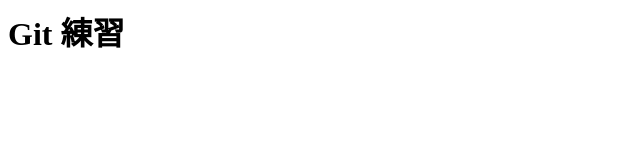
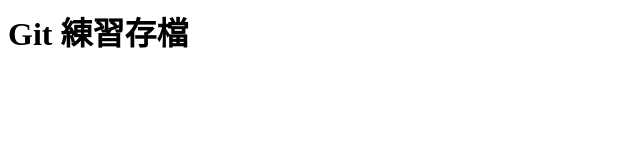
Before and after one commit to PhilBear1996/git-lab, a plain HTML site: page index.html in a window 1280 px wide. Shown: the whole page, without its empty margins (0-640 px from the left). Drawn offline with Linux system fonts and the light colour scheme.

Commit message:
改標題

```diff
--- a/index.html
+++ b/index.html
@@ -1 +1 @@
-<h1>Git 練習</h1>
+<h1>Git 練習存檔</h1>
```
